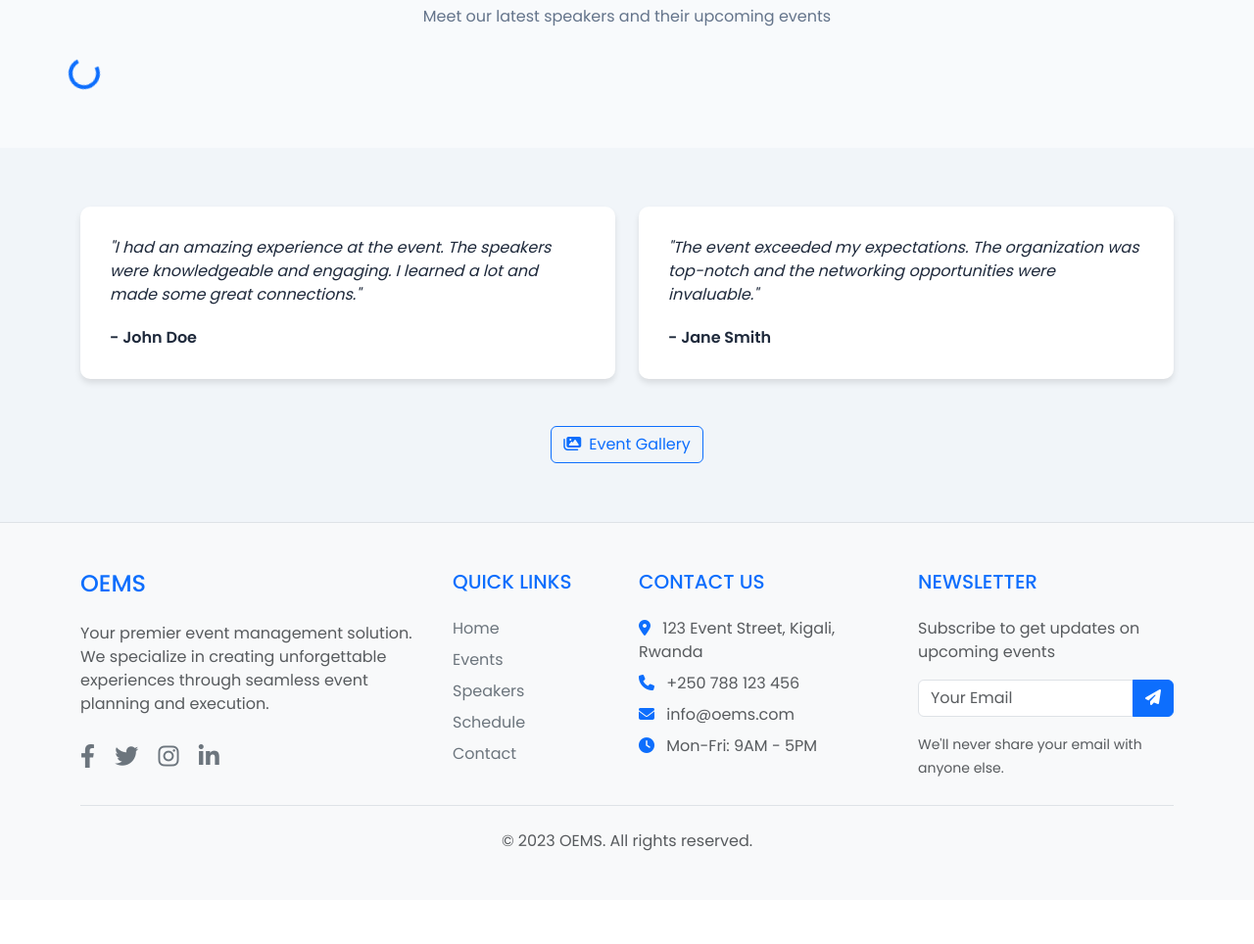
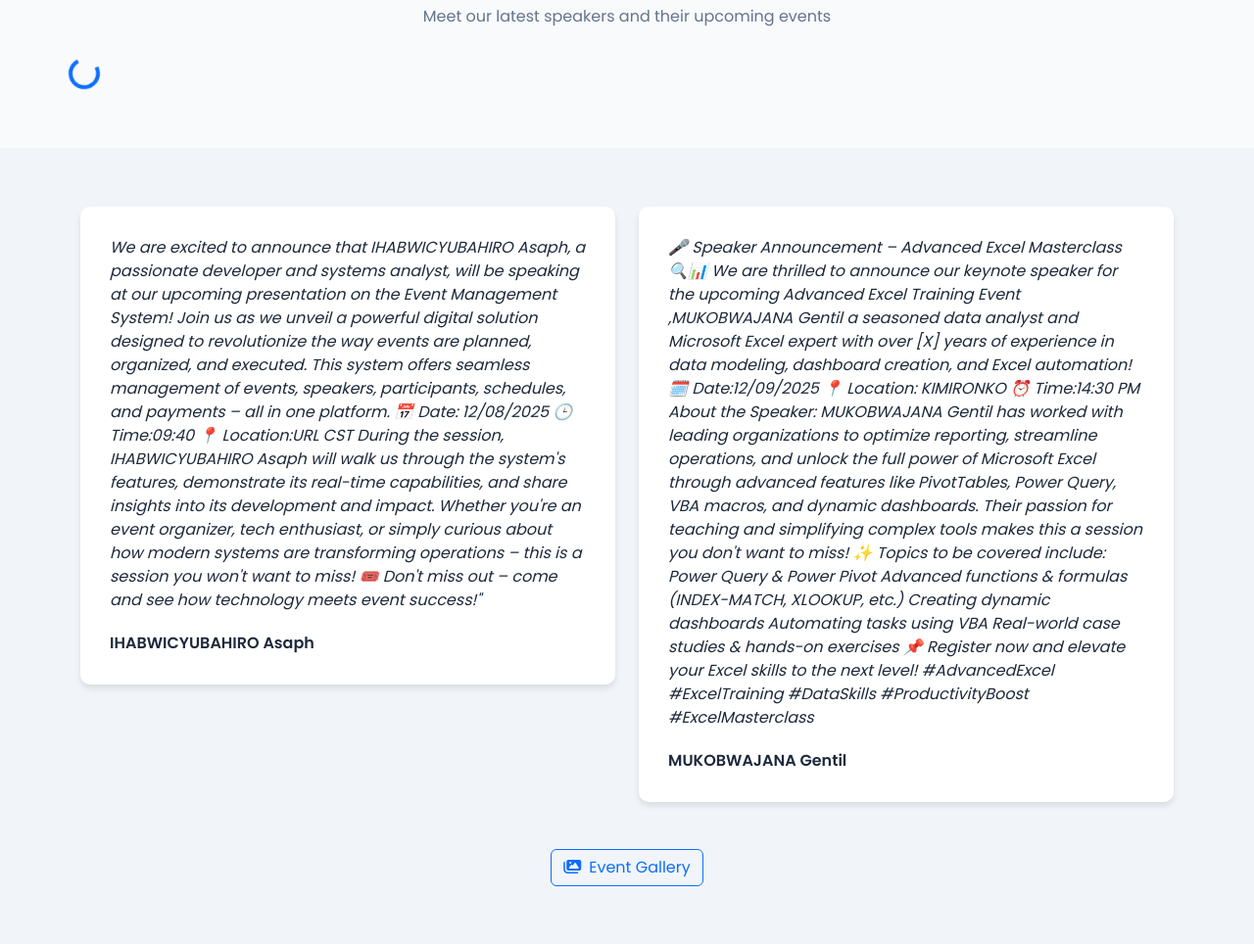
Before and after one commit to kanyamakaye/project2, a Django app: page / in a window 1280 px wide. Shown: the part 1704-2668 px from the top of the page at 98% size. Before the commit the page ends 2573 px from the top, so only its background shows below. Run offline with Django 4.2, Linux system fonts and the light colour scheme; some libraries are stand-ins or nearby versions.

Commit message:
home.html

```diff
--- a/event_app/templates/home.html
+++ b/event_app/templates/home.html
@@ -11,6 +11,7 @@
     <script src="https://cdn.jsdelivr.net/npm/chart.js"></script>
     <script src="https://maps.googleapis.com/maps/api/js?key=YOUR_API_KEY&callback=initMap" async defer></script>
     <style>
+        /* Global Styles */
         :root {
             --primary: #4f46e5;
             --primary-dark: #4338ca;
@@ -24,6 +25,14 @@
             font-family: 'Poppins', sans-serif;
             background-color: var(--light);
             color: var(--dark);
+        }
+
+        /* Navigation Bar */
+        .navbar {
+            position: sticky;
+            top: 0;
+            z-index: 1000;
+            box-shadow: 0 2px 4px rgba(0, 0, 0, 0.1);
         }
 
         /* Hero Section */
@@ -131,7 +140,7 @@
             color: var(--secondary);
         }
 
-        /* Analytics Section */
+        /* Analytics Section (Admin Only) */
         .analytics-section {
             background-color: #f8f9fa;
             padding: 60px 0;
@@ -236,14 +245,6 @@
             width: 100%;
             border-radius: 10px;
             box-shadow: 0 4px 6px rgba(0, 0, 0, 0.1);
-        }
-
-        /* Navigation Bar */
-        .navbar {
-            position: sticky;
-            top: 0;
-            z-index: 1000;
-            box-shadow: 0 2px 4px rgba(0, 0, 0, 0.1);
         }
     </style>
 </head>
@@ -470,14 +471,55 @@
             <div class="row">
                 <div class="col-md-6">
                     <div class="testimonial-card">
-                        <div class="testimonial-text">"I had an amazing experience at the event. The speakers were knowledgeable and engaging. I learned a lot and made some great connections."</div>
-                        <div class="testimonial-author">- John Doe</div>
+                        <div class="testimonial-text">
+
+We are excited to announce that IHABWICYUBAHIRO Asaph, a passionate developer and systems analyst, will be speaking at our upcoming presentation on the Event Management System!
+
+Join us as we unveil a powerful digital solution designed to revolutionize the way events are planned, organized, and executed. This system offers seamless management of events, speakers, participants, schedules, and payments – all in one platform.
+
+📅 Date: 12/08/2025
+🕒 Time:09:40
+📍 Location:URL CST
+
+During the session, IHABWICYUBAHIRO Asaph  will walk us through the system's features, demonstrate its real-time capabilities, and share insights into its development and impact.
+
+Whether you're an event organizer, tech enthusiast, or simply curious about how modern systems are transforming operations – this is a session you won't want to miss!
+
+🎟️ Don't miss out – come and see how technology meets event success!"</div>
+                        <div class="testimonial-author">IHABWICYUBAHIRO Asaph</div>
                     </div>
                 </div>
                 <div class="col-md-6">
                     <div class="testimonial-card">
-                        <div class="testimonial-text">"The event exceeded my expectations. The organization was top-notch and the networking opportunities were invaluable."</div>
-                        <div class="testimonial-author">- Jane Smith</div>
+                        <div class="testimonial-text">
+                            🎤 Speaker Announcement – Advanced Excel Masterclass 🔍📊
+
+We are thrilled to announce our keynote speaker for the upcoming Advanced Excel Training Event ,MUKOBWAJANA Gentil a seasoned data analyst and Microsoft Excel expert with over [X] years of experience in data modeling, dashboard creation, and Excel automation!
+
+🗓️ Date:12/09/2025
+📍 Location: KIMIRONKO
+⏰ Time:14:30 PM
+
+About the Speaker:
+MUKOBWAJANA Gentil has worked with leading organizations to optimize reporting, streamline operations, and unlock the full power of Microsoft Excel through advanced features like PivotTables, Power Query, VBA macros, and dynamic dashboards. Their passion for teaching and simplifying complex tools makes this a session you don't want to miss!
+
+✨ Topics to be covered include:
+
+Power Query & Power Pivot
+
+Advanced functions & formulas (INDEX-MATCH, XLOOKUP, etc.)
+
+Creating dynamic dashboards
+
+Automating tasks using VBA
+
+Real-world case studies & hands-on exercises
+
+📌 Register now and elevate your Excel skills to the next level!
+
+#AdvancedExcel #ExcelTraining #DataSkills #ProductivityBoost #ExcelMasterclass
+</div>
+                        <div class="testimonial-author">MUKOBWAJANA Gentil</div>
                     </div>
                 </div>
             </div>
@@ -503,10 +545,10 @@
                         through seamless event planning and execution.
                     </p>
                     <div class="social-icons mt-4">
-                        <a href="#" class="text-secondary me-3"><i class="fab fa-facebook-f"></i></a>
-                        <a href="#" class="text-secondary me-3"><i class="fab fa-twitter"></i></a>
-                        <a href="#" class="text-secondary me-3"><i class="fab fa-instagram"></i></a>
-                        <a href="#" class="text-secondary me-3"><i class="fab fa-linkedin-in"></i></a>
+                        <a href="https://www.linkedin.com/in/asaph-chiefofproductdesignandengineering/" class="text-secondary me-3"><i class="fab fa-facebook-f"></i></a>
+                        <a href="https://www.linkedin.com/in/asaph-chiefofproductdesignandengineering/" class="text-secondary me-3"><i class="fab fa-twitter"></i></a>
+                        <a href="https://www.linkedin.com/in/asaph-chiefofproductdesignandengineering/" class="text-secondary me-3"><i class="fab fa-instagram"></i></a>
+                        <a href="https://www.linkedin.com/in/asaph-chiefofproductdesignandengineering/" class="text-secondary me-3"><i class="fab fa-linkedin-in"></i></a>
                     </div>
                 </div>
 
@@ -563,14 +605,9 @@
 
             <!-- Copyright -->
             <div class="border-top mt-4 pt-4 text-center text-muted">
-                <p class="mb-0">&copy; 2023 OEMS. All rights reserved.</p>
+                <p class="mb-0">&copy; 2025 OEMS. All rights reserved.</p>
             </div>
         </div>
     </footer>
-
-    <script>
-        // Other existing scripts can remain here
-        // The gallery-related script has been removed
-    </script>
 </body>
 </html>
```
Also changed, not shown: 1 other file.
